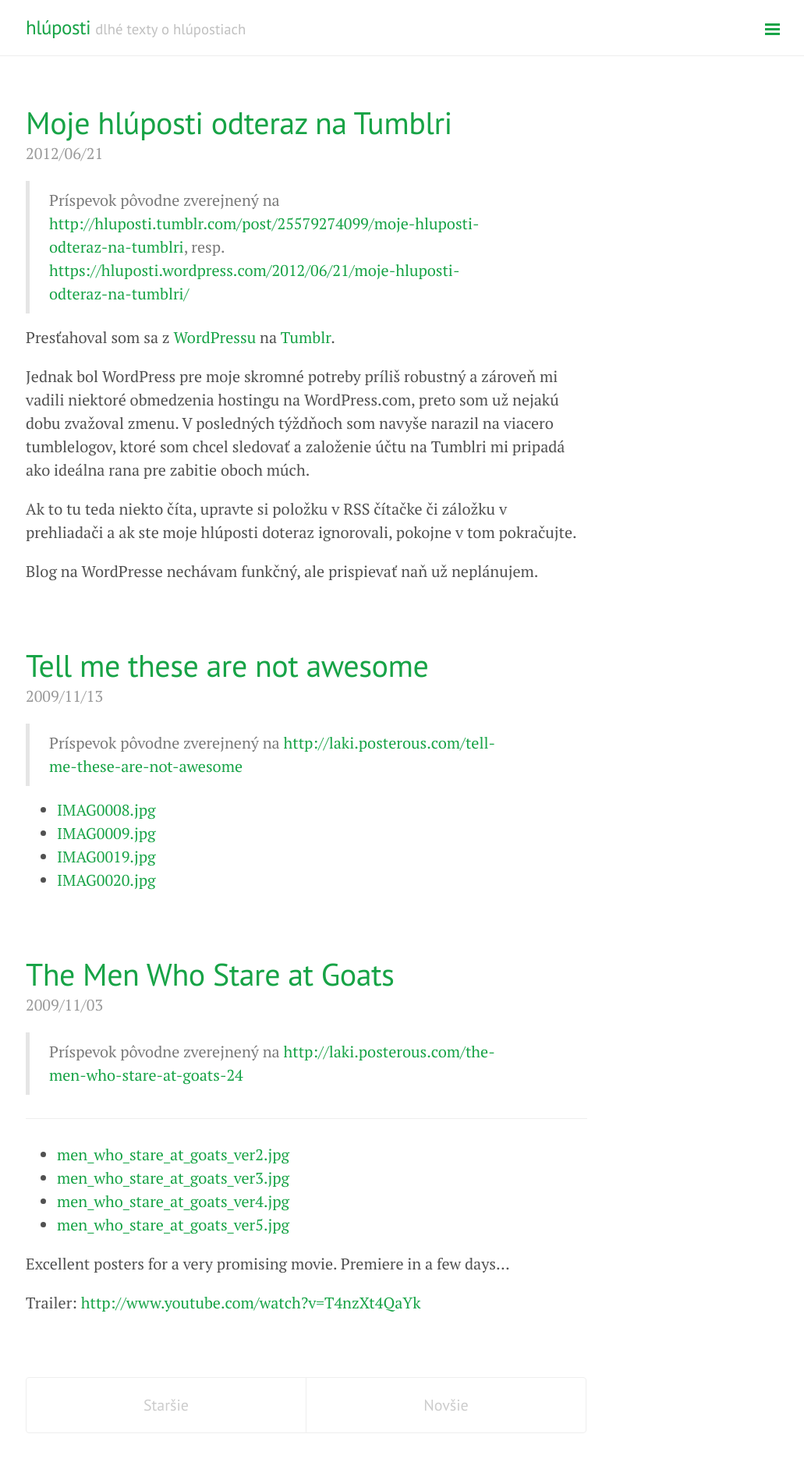
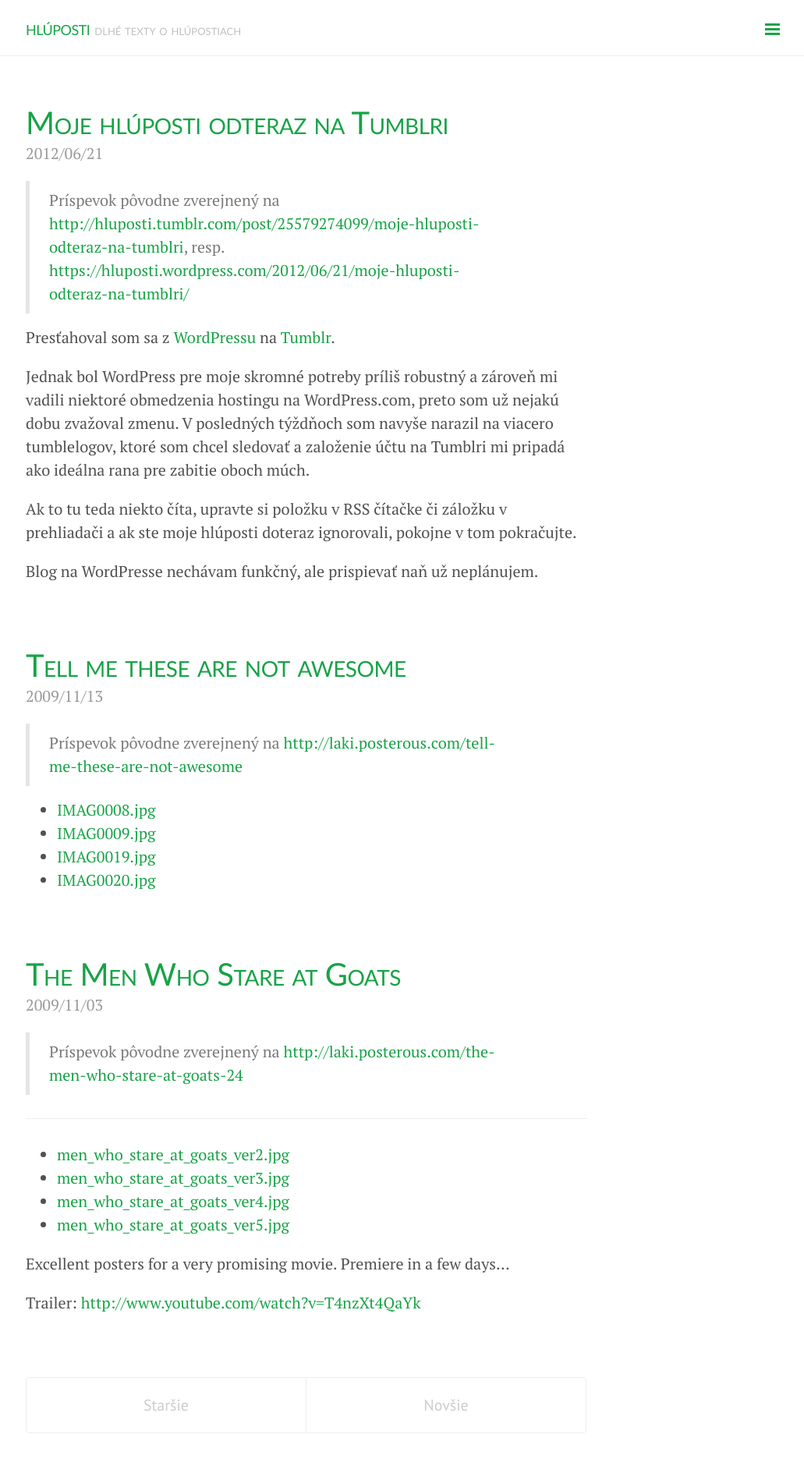
Before and after one commit to hluposti/hluposti.github.io, a Jekyll site: the page built from index.html, in a window 1280 px wide. Shown: the whole page at 78% size, without its empty margins (247-1278 px from the left). Built offline with Jekyll 4.4.1, drawn with Linux system fonts in a browser that asks for light colours; Markdown is read by kramdown in place of the engine named in the settings; the list of posts is cut into pages by our own code.

Commit message:
Update lanyon.css

```diff
--- a/public/css/lanyon.css
+++ b/public/css/lanyon.css
@@ -45,7 +45,8 @@
 }
 
 h1, h2, h3, h4, h5, h6 {
-  font-family: "PT Sans", Helvetica, Arial, sans-serif;
+  font-family: Gill Sans,Gill Sans MT,Calibri,sans-serif;
+  font-variant: small-caps;
   font-weight: 400;
   color: #313131;
   letter-spacing: -.025rem;
```
